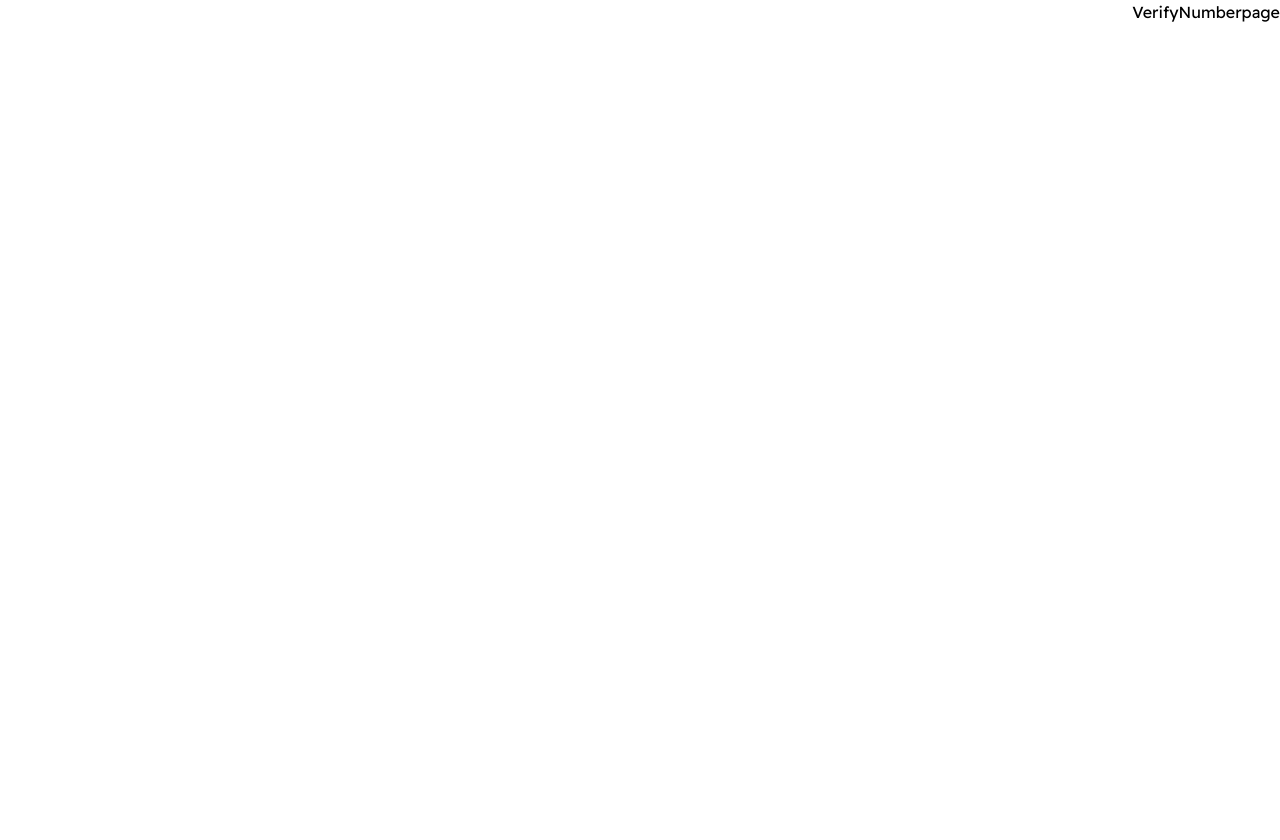
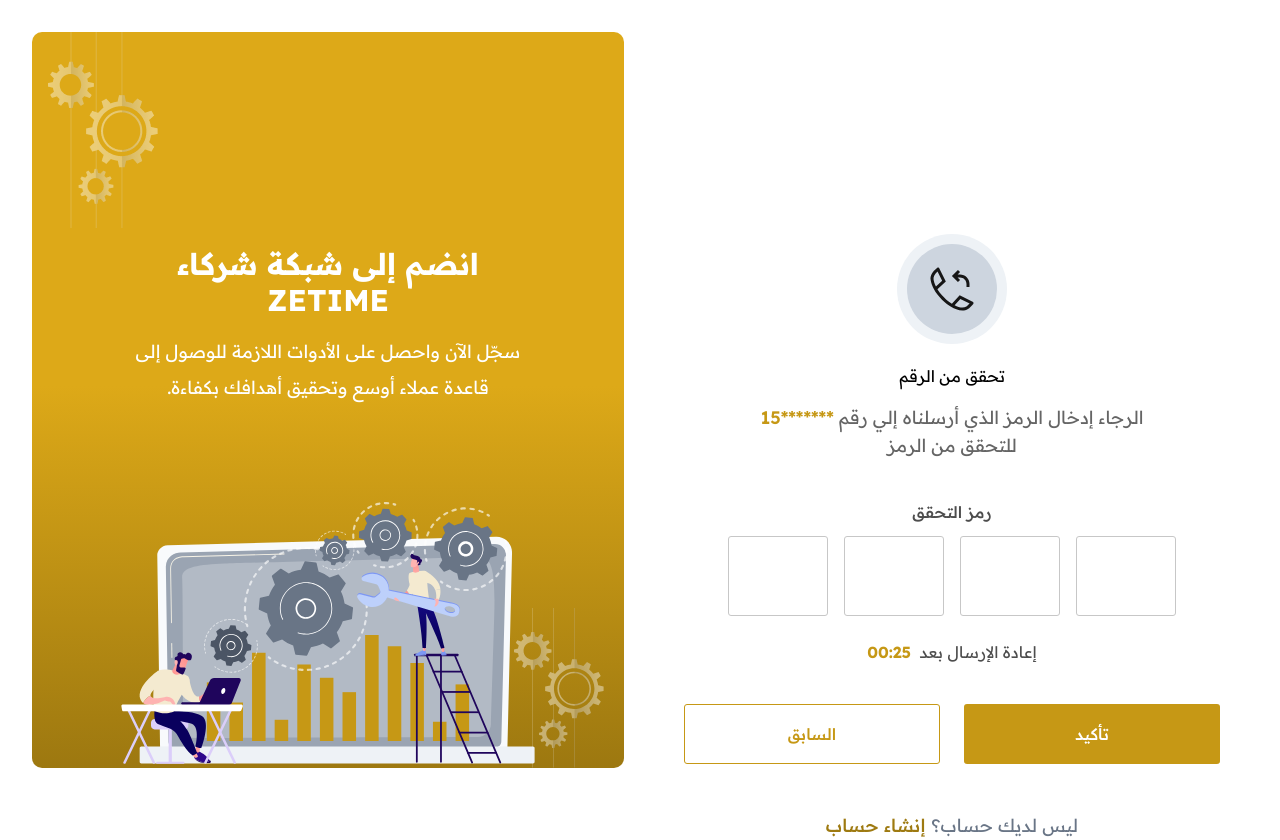
Before and after one commit to PassantYasser/ZE-dashboard, a Next.js app: page /Auth/Login/VerifyNumber in a window 1280 px wide. Before the commit the page ends 800 px from the top, so only its background shows below. Built offline with nearby package versions, Linux system fonts and the light colour scheme.

Commit message:
feat: Enhance ForgetPassword and VerifyNumber pages with new design, functionality, and i18n support; add confirmation and previous buttons

```diff
--- a/src/app/Auth/Login/ForgetPassword/page.jsx
+++ b/src/app/Auth/Login/ForgetPassword/page.jsx
@@ -1,4 +1,5 @@
 "use client";
+import Link from 'next/link';
 import React from 'react'
 import { useTranslation } from 'react-i18next';
 
@@ -11,8 +12,8 @@
       <div className='p-8 flex justify-between gap-8 h-screen '>
         <section className='w-full mt-50.5'>
           <div className='flex flex-col items-center'>
-            <p className='mb-6'>{t('Forgot your password?')}</p>
-            <p>{t('Enter the phone number or email address of the account for which you want to change the password.')}</p>
+            <p className='mb-6 text-[#C69815] text-2xl font-semibold'>{t('Forgot your password?')}</p>
+            <p className='text-[#656565] text-lg font-normal max-w-[500px] text-center'>{t('Enter the phone number or email address of the account for which you want to change the password.')}</p>
             <img className='my-17.5' src="/images/lockLogIcon.svg" alt="" />
           </div>
           <form className='w-full flex flex-col gap-6'>
@@ -20,10 +21,10 @@
               <label className='text-[#364152] text-base font-normal' htmlFor="email">{t('Email')}/{t('phone number')}</label>
               <input className='w-full h-15 px-3 border border-[#C8C8C8] rounded-[3px] placeholder-[#9A9A9A] placeholder:text-sm' type="email" name="email" id="email" placeholder={t('Email')} />
             </div>
-            <button className='w-full h-14 bg-[#DDA918] text-white text-lg font-semibold rounded-lg mt-4 mb-12'>
+            <Link href='../Login/VerifyNumber' className='w-full h-14 bg-[#DDA918] text-white text-lg font-semibold rounded-lg mt-4 mb-5 flex justify-center items-center '>
               {t('send')}
-            </button>
-              <p className='flex justify-center gap-1.5'>
+            </Link>
+            <p className='flex justify-center gap-1.5'>
               <span className='text-[#697586] text-lg font-normal'>{t('Dont have an account?')}</span>
               <span className='text-[#9E7A11] text-lg font-medium'>{t('Create an account')}</span>
             </p>
--- a/src/app/Auth/Login/VerifyNumber/page.jsx
+++ b/src/app/Auth/Login/VerifyNumber/page.jsx
@@ -1,9 +1,154 @@
-import React from 'react'
+"use client";
+import React, { useEffect, useState } from 'react'
+import { useTranslation } from 'react-i18next';
+import ConfirmationBtn from '../../../Components/Buttons/ConfirmationBtn';
+import PreviousBtn from '../../../Components/Buttons/PreviousBtn';
+
 
 function VerifyNumberpage() {
+  const { t } = useTranslation();
+
+  const handleChange = (e, index) => {
+    if (e.target.value.length === 1) {
+      const nextInput = document.getElementById(`otp-${index + 1}`);
+      if (nextInput) {
+        nextInput.focus();
+      }
+    }
+  };
+  const handleKeyDown = (e, index) => {
+    if (e.key === "Backspace" && !e.target.value) {
+      const prevInput = document.getElementById(`otp-${index - 1}`);
+      if (prevInput) {
+        prevInput.focus();
+      }
+    }
+  };
+
+  //timer
+  const [timeLeft, setTimeLeft] = useState(30);
+  const [canResend, setCanResend] = useState(false);
+
+  useEffect(() => {
+    if (!canResend && timeLeft > 0) {
+      const timer = setInterval(() => {
+        setTimeLeft((prev) => prev - 1);
+      }, 1000);
+      return () => clearInterval(timer);
+    } else if (timeLeft === 0) {
+      setCanResend(true);
+    }
+  }, [timeLeft, canResend]);
+
+  const handleResend = () => {
+    setTimeLeft(10); // reset timer
+    setCanResend(false); // hide resend link
+    console.log("📩 Resend code request sent!");
+  };
   return (
-    <div>VerifyNumberpage</div>
-  )
+      <>
+
+      <div className='p-8 flex justify-between gap-8 h-screen '>
+        <section className='w-full mt-50.5'>
+          {/* logo */}
+          <div className='w-27.5 h-27.5 bg-[#EEF2F6] rounded-[100px] flex justify-center items-center mx-auto mb-5'>
+            <p className='w-22.5 h-22.5 bg-[#CDD5DF] rounded-[100px] flex justify-center items-center '>
+            <img src="/images/icons/call-received.svg" className='p-2.5' alt="" />
+            </p>
+          </div>
+
+          <div className='flex flex-col items-center '>
+            <p>{t('Verify number')}</p>
+            {/* <p>{t('Please enter the code we sent to your number.')} <span>*******15</span> {t('To verify the code')}</p> */}
+            <p className="text-center text-lg text-[#656565] mt-4 w-[400px]">
+            {t("Please enter the code we sent to your number.")}
+              <span className="font-semibold text-[#C69815]"> *******15 </span>
+            {t("To verify the code")}
+            </p>
+          </div>
+
+          <div className='my-10 flex flex-col justify-center items-center '>
+            <p className='text-[#4D4D4D] text-base font-medium mb-3 '>{t('verification code')}</p>
+            <form className="flex gap-4 justify-center"dir="ltr">
+              {[0, 1, 2, 3].map((i) => (
+                <input
+                  key={i}
+                  id={`otp-${i}`}
+                  type="text"
+                  maxLength="1"
+                  onChange={(e) => handleChange(e, i)}
+                  onKeyDown={(e) => handleKeyDown(e, i)}
+                  className="border border-[#C7C7C7] bg-[#fff] w-25 h-20 rounded-[3px] text-center text-lg"
+                />
+              ))}
+            </form>
+            {/* <p className='flex gap-2 mt-6'>
+              <span className='text-[#4D4D4D] text-base font-normal'>{t('Resend after')}</span>
+              <span className='text-[#C69815] text-base font-bold'>00:30</span>
+            </p> */}
+              <div className="flex gap-2 mt-6">
+                {!canResend ? (
+                  <>
+                    <span className="text-[#4D4D4D] text-base font-normal">
+                      {t("Resend after")}
+                    </span>
+                    <span className="text-[#C69815] text-base font-bold">
+                      00:{timeLeft < 10 ? `0${timeLeft}` : timeLeft}
+                    </span>
+                  </>
+                ) : (
+                  <button
+                    onClick={handleResend}
+                    className="text-[#C69815] text-base font-bold  "
+                  >
+                    {t("Resend")}
+                  </button>
+                )}
+              </div>
+          </div>
+
+          <div className='flex gap-6 justify-center mb-12'>
+            <ConfirmationBtn />
+            <PreviousBtn />
+          </div>
+          <p className='flex justify-center gap-1.5'>
+              <span className='text-[#697586] text-lg font-normal'>{t('Dont have an account?')}</span>
+              <span className='text-[#9E7A11] text-lg font-medium'>{t('Create an account')}</span>
+            </p>
+        </section>
+
+
+
+
+        <section className='w-full  rounded-[10px]'
+          style={{ background: "linear-gradient(180deg, #DDA918 48.1%, #9D7810 99.85%)" }}
+        >
+          <p className='flex justify-end ml-4'>
+            <img src="/images/AuthLogUP.png" alt="" />
+          </p>
+
+          <div className="mt-4.5 w-[70%] mx-auto flex flex-col gap-4 text-center text-white ">
+            <p className="text-3xl font-bold">
+              {t("Join the ZETIME Partner Network")}
+            </p>
+            <p className="text-lg font-normal leading-9">
+              {t("Register now and get the tools you need to reach a wider customer base and achieve your goals efficiently.")}
+            </p>
+            <p className='mt-20'>
+              <img src="/images/AuthLogMiddle.svg" alt="" />
+            </p>
+          </div>
+
+          <p className='fixed bottom-8 mr-4 '>
+            <img src="/images/AuthLogDown.svg" alt="" />
+          </p>
+
+        </section>
+
+      </div>
+
+    </>
+    )
 }
 
 export default VerifyNumberpage
--- /dev/null
+++ b/src/app/Components/Buttons/ConfirmationBtn.jsx
@@ -0,0 +1,28 @@
+"use client";
+
+import React from 'react'
+import { useTranslation } from 'react-i18next';
+
+
+function ConfirmationBtn({onClick}) {
+  const {t}= useTranslation()
+  return (
+    <>
+    <button
+      onClick={onClick}
+      className={`
+        w-64  h-15
+        px-4 py-2.5
+        bg-[#C69815] text-[#fff]
+        text-base font-medium
+        rounded-[3px]
+      `}
+      >
+        {t("confirmation")}
+      </button>
+
+    </>
+  )
+}
+
+export default ConfirmationBtn
--- /dev/null
+++ b/src/app/Components/Buttons/PreviousBtn.jsx
@@ -0,0 +1,26 @@
+import React from 'react'
+import { useTranslation } from 'react-i18next'
+
+function PreviousBtn({onClick}) {
+    const {t}= useTranslation()
+
+  return (
+    <>
+    <button
+        onClick={onClick}
+        className={`
+          w-64  h-15
+          px-4 py-2.5
+          bg-[#fff] text-[#C69815]
+          border border-[#C69815]
+          text-base font-medium
+          rounded-[3px]
+        `}
+        >
+          {t("the previous")}
+        </button>
+    </>
+  )
+}
+
+export default PreviousBtn
--- a/src/language/locales/ar.json
+++ b/src/language/locales/ar.json
@@ -25,6 +25,15 @@
   "Create an account":"إنشاء حساب",
   "Enter the phone number or email address of the account for which you want to change the password.":"أدخل رقم الهاتف أو البريد الالكتروني للحساب الذي تريد تغير كلمة المرور الخاصة بة.",
   "send":"إرسال",
+  "Verify number":"تحقق من الرقم",
+  "Please enter the code we sent to your number.":"الرجاء إدخال الرمز الذي أرسلناه إلي رقم ",
+  "To verify the code":"للتحقق من الرمز",
+  "verification code":"رمز التحقق",
+  "Resend after":"إعادة الإرسال بعد",
+  "the previous":"السابق",
+  "confirmation":"تأكيد",
+  "Resend":"إعادة الإرسال",
+
 
 
 
--- a/src/language/locales/en.json
+++ b/src/language/locales/en.json
@@ -25,6 +25,15 @@
   "Create an account":"Create an account",
   "Enter the phone number or email address of the account for which you want to change the password.":"Enter the phone number or email address of the account for which you want to change the password.",
   "send":"send",
+  "Verify number":"Verify number",
+  "Please enter the code we sent to your number.":"Please enter the code we sent to your number.",
+  "To verify the code":"To verify the code",
+  "verification code":"verification code",
+  "Resend after":"Resend after",
+  "the previous":"the previous",
+  "confirmation":"confirmation",
+  "Resend":"Resend",
+
 
 
 
```
Also changed, not shown: public/images/icons/call-received.svg (added).
